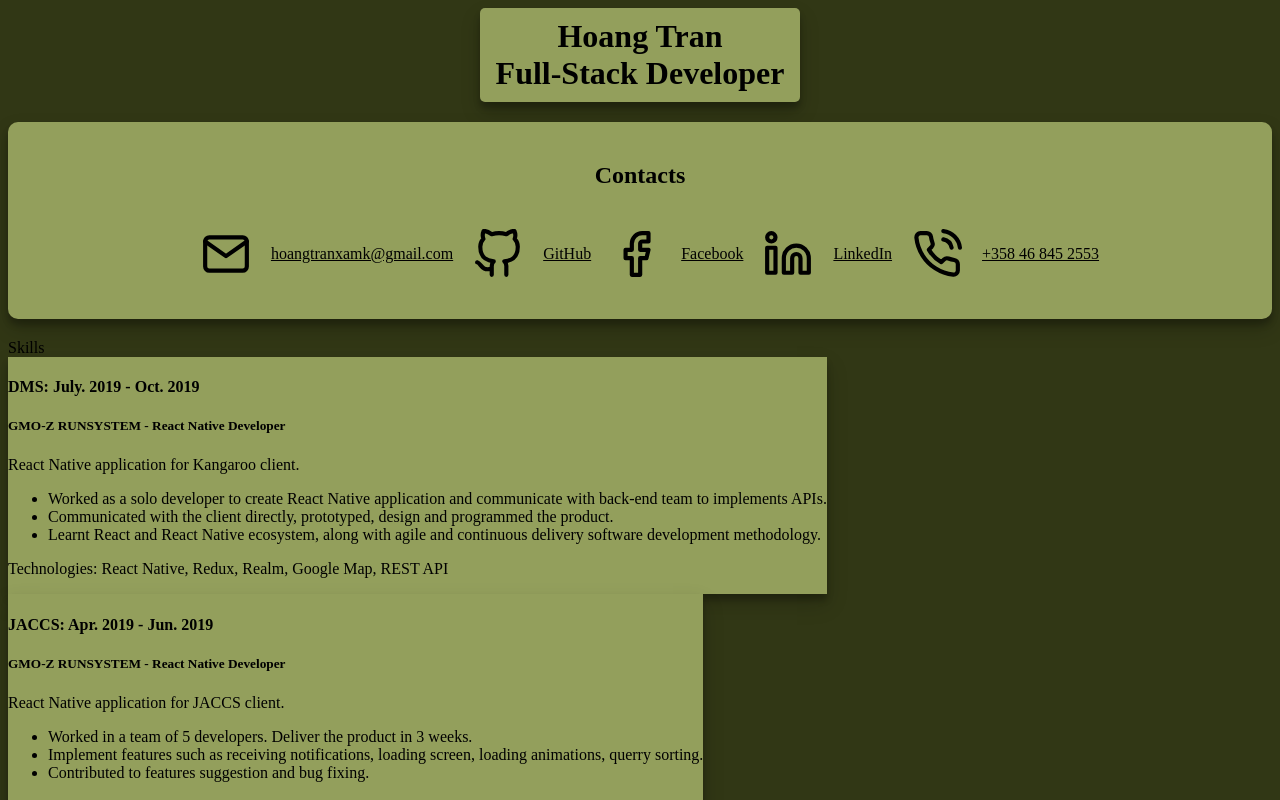
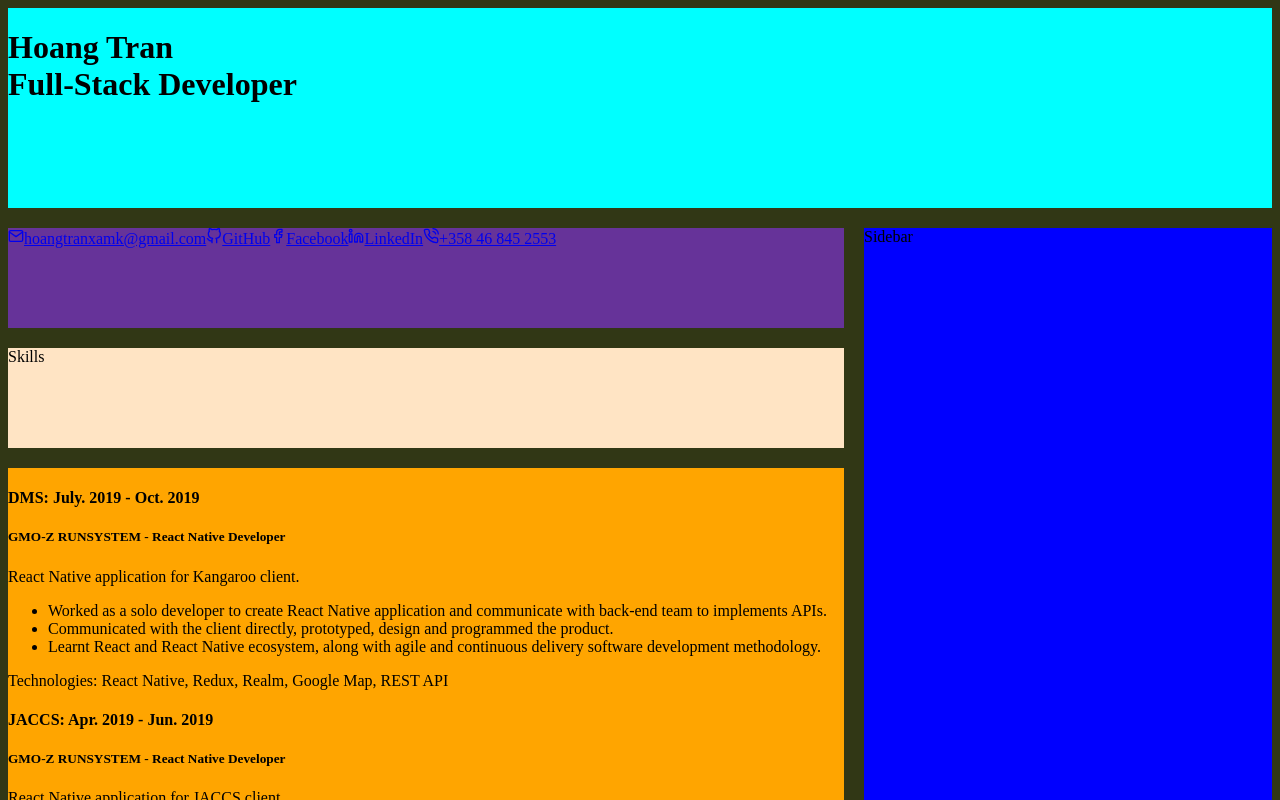
Before and after one commit to hoangtran-97/web_portfolio, a React (Create React App) app: page / in a window 1280 px wide. Shown: the top 800 px of the page. Built offline with nearby package versions, Linux system fonts and the light colour scheme.

Commit message:
Feat: "css grid in React"

```diff
--- a/src/App.css
+++ b/src/App.css
@@ -1,3 +1,39 @@
 body {
     background-color: #313715;
 }
+.container {
+    display: grid;
+    gap: 20px;
+    grid-template-areas:
+        "hdr hdr hdr"
+        "cnt cnt nav"
+        "skl skl nav"
+        "exp exp nav";
+    grid-template-columns: repeat(3, 1fr);
+    grid-template-rows: 200px 100px 100px 1fr;
+}
+
+.header {
+    grid-area: hdr;
+    background-color: aqua;
+}
+
+.contacts {
+    grid-area: cnt;
+    background-color: rebeccapurple;
+}
+
+.skills {
+    grid-area: skl;
+    background-color: bisque;
+}
+
+.experiences {
+    grid-area: exp;
+    background-color: orange;
+}
+
+.navigation {
+    grid-area: nav;
+    background-color: blue;
+}
--- a/src/App.tsx
+++ b/src/App.tsx
@@ -12,16 +12,24 @@ enum projectTypes {
 }
 function App() {
     return (
-        <>
+        <div className="container">
+            <div className="header">
                 <Header></Header>
+            </div>
+            <div className="contacts">
                 <Contacts></Contacts>
+            </div>
+            <div className="skills">
                 <Skills></Skills>
+            </div>
+            <div className="navigation">Sidebar</div>
+            <div className="experiences">
                 <Experience title="DMS" startDate="July. 2019" endDate="Oct. 2019" projectType={projectTypes.gmo}>
                     <p>React Native application for Kangaroo client.</p>
                     <ul>
                         <li>
-                        Worked as a solo developer to create React Native application and communicate with back-end team
-                        to implements APIs.
+                            Worked as a solo developer to create React Native application and communicate with back-end
+                            team to implements APIs.
                         </li>
                         <li>Communicated with the client directly, prototyped, design and programmed the product.</li>
                         <li>
@@ -36,8 +44,8 @@ function App() {
                     <ul>
                         <li>Worked in a team of 5 developers. Deliver the product in 3 weeks.</li>
                         <li>
-                        Implement features such as receiving notifications, loading screen, loading animations, querry
-                        sorting.
+                            Implement features such as receiving notifications, loading screen, loading animations,
+                            querry sorting.
                         </li>
                         <li>Contributed to features suggestion and bug fixing.</li>
                     </ul>
@@ -48,7 +56,8 @@ function App() {
                     <ul>
                         <li>Worked in a team of 5 developers. Deliver the product in 3 weeks.</li>
                         <li>
-                        Implement features such as receiving notifications, loading screen, animations, map tracking.
+                            Implement features such as receiving notifications, loading screen, animations, map
+                            tracking.
                         </li>
                         <li>Contributed to features suggestion and bug fixing.</li>
                     </ul>
@@ -224,7 +233,8 @@ function App() {
                     </ul>
                     <p>Technologies: JavaScript, Express, Jest, Service worker</p>
                 </Experience>
-        </>
+            </div>
+        </div>
     );
 }
 
--- a/src/components/Contacts.tsx
+++ b/src/components/Contacts.tsx
@@ -4,23 +4,11 @@ import colors from "../constants/colors";
 export const Contacts = () => {
     return (
         <div style={styles.container}>
-            <h2>Contacts</h2>
-            <div style={styles.linkContainer}>
-                <a
-                    href="mailto:hoangtranxamk@gmail.com"
-                    target="_blank"
-                    rel="noopener noreferrer"
-                    style={styles.anchor}
-                >
+            <a href="mailto:hoangtranxamk@gmail.com" target="_blank" rel="noopener noreferrer" style={styles.anchor}>
                 <FiMail style={styles.icon} />
                 hoangtranxamk@gmail.com
             </a>
-                <a
-                    href="https://github.com/hoangtran-97"
-                    target="_blank"
-                    rel="noopener noreferrer"
-                    style={styles.anchor}
-                >
+            <a href="https://github.com/hoangtran-97" target="_blank" rel="noopener noreferrer" style={styles.anchor}>
                 <FiGithub style={styles.icon} />
                 GitHub
             </a>
@@ -47,26 +35,29 @@ export const Contacts = () => {
                 +358 46 845 2553
             </a>
         </div>
-        </div>
     );
 };
 const styles = {
-    anchor: {display: "flex", alignItems: "center", color: colors.text},
-    icon: {width: 50, height: 50, margin: 20, color: colors.text},
+    anchor: {
+        // display: "flex",
+        // alignItems: "center",
+        // color: colors.text
+    },
+    icon: {
+        // width: 50,
+        // height: 50,
+        // margin: 20,
+        // color: colors.text
+    },
     container: {
-        backgroundColor: colors.sub,
-        display: "flex",
-        flexDirection: "column" as "column",
-        justifyContent: "center",
-        alignItems: "center",
-        borderRadius: "10px",
-        padding: "20px",
-        marginTop: "20px",
-        marginBottom: "20px",
-        boxShadow: "0 10px 20px rgba(0,0,0,0.19), 0 6px 6px rgba(0,0,0,0.23)"
-    },
-    linkContainer: {
-        display: "flex",
-        flexDirection: "row" as "row"
+        // backgroundColor: colors.sub,
+        // display: "flex",
+        // flexDirection: "row" as "row",
+        // justifyContent: "center",
+        // alignItems: "center",
+        // borderRadius: "10px",
+        // padding: "20px",
+        // marginBottom: "20px",
+        // boxShadow: "0 10px 20px rgba(0,0,0,0.19), 0 6px 6px rgba(0,0,0,0.23)"
     }
 };
--- a/src/components/Experience.tsx
+++ b/src/components/Experience.tsx
@@ -45,8 +45,8 @@ export const Experience = ({
 };
 const styles = {
     container: {
-        display: "inline-block",
-        backgroundColor: colors.sub,
-        boxShadow: "0 10px 20px rgba(0,0,0,0.19), 0 6px 6px rgba(0,0,0,0.23)"
+        // display: "inline-block",
+        // backgroundColor: colors.sub,
+        // boxShadow: "0 10px 20px rgba(0,0,0,0.19), 0 6px 6px rgba(0,0,0,0.23)"
     }
 };
--- a/src/components/Header.tsx
+++ b/src/components/Header.tsx
@@ -3,18 +3,19 @@ import colors from "../constants/colors";
 
 export const Header = () => {
     return (
-        <h1
-            style={{
-                backgroundColor: colors.sub,
-                width: "300px",
-                padding: "10px",
-                margin: "auto",
-                textAlign: "center",
-                borderRadius: "5px",
-                boxShadow: "0 10px 20px rgba(0,0,0,0.19), 0 6px 6px rgba(0,0,0,0.23)"
-            }}
-        >
+        <h1 style={styles.header}>
             Hoang Tran <br /> Full-Stack Developer
         </h1>
     );
 };
+const styles = {
+    header: {
+        // backgroundColor: colors.sub,
+        // width: "300px",
+        // padding: "10px",
+        // margin: "auto",
+        // textAlign: "center" as "center",
+        // borderRadius: "5px",
+        // boxShadow: "0 10px 20px rgba(0,0,0,0.19), 0 6px 6px rgba(0,0,0,0.23)"
+    }
+};
```
Lines whose indentation alone changed are shown as unchanged.
